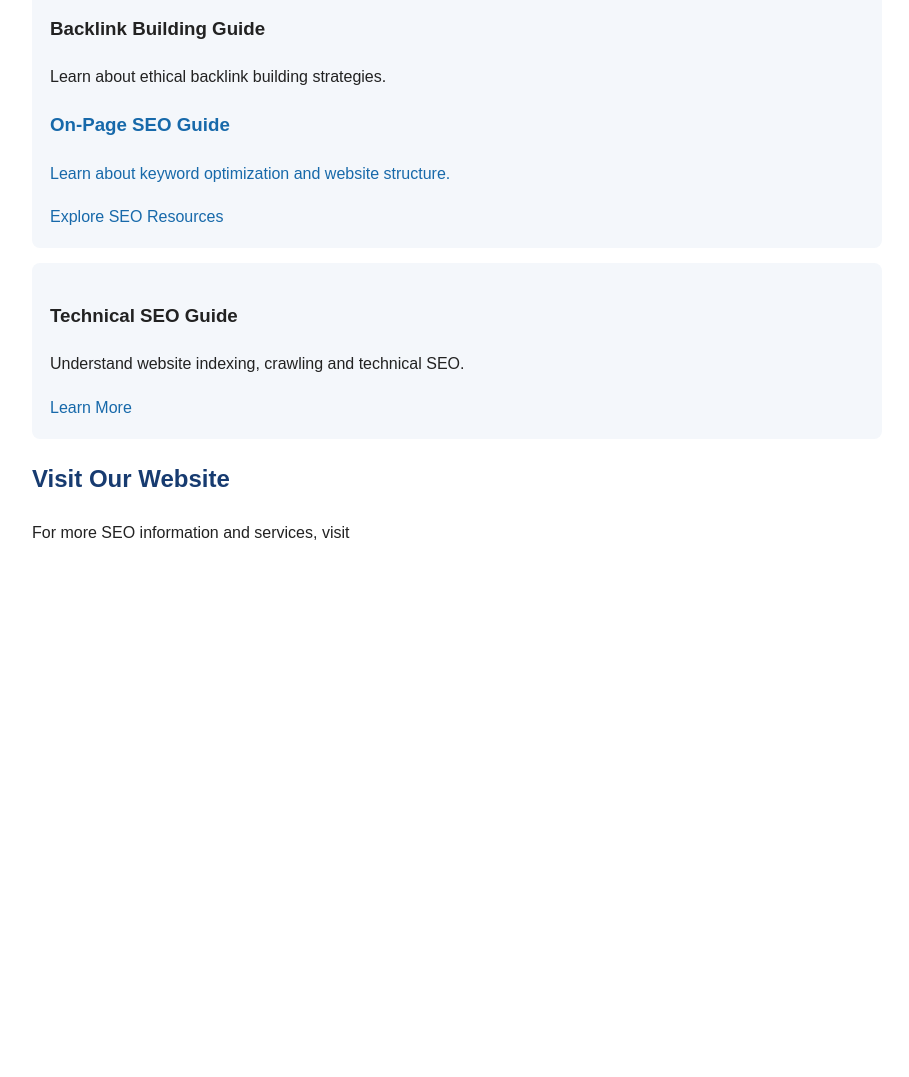
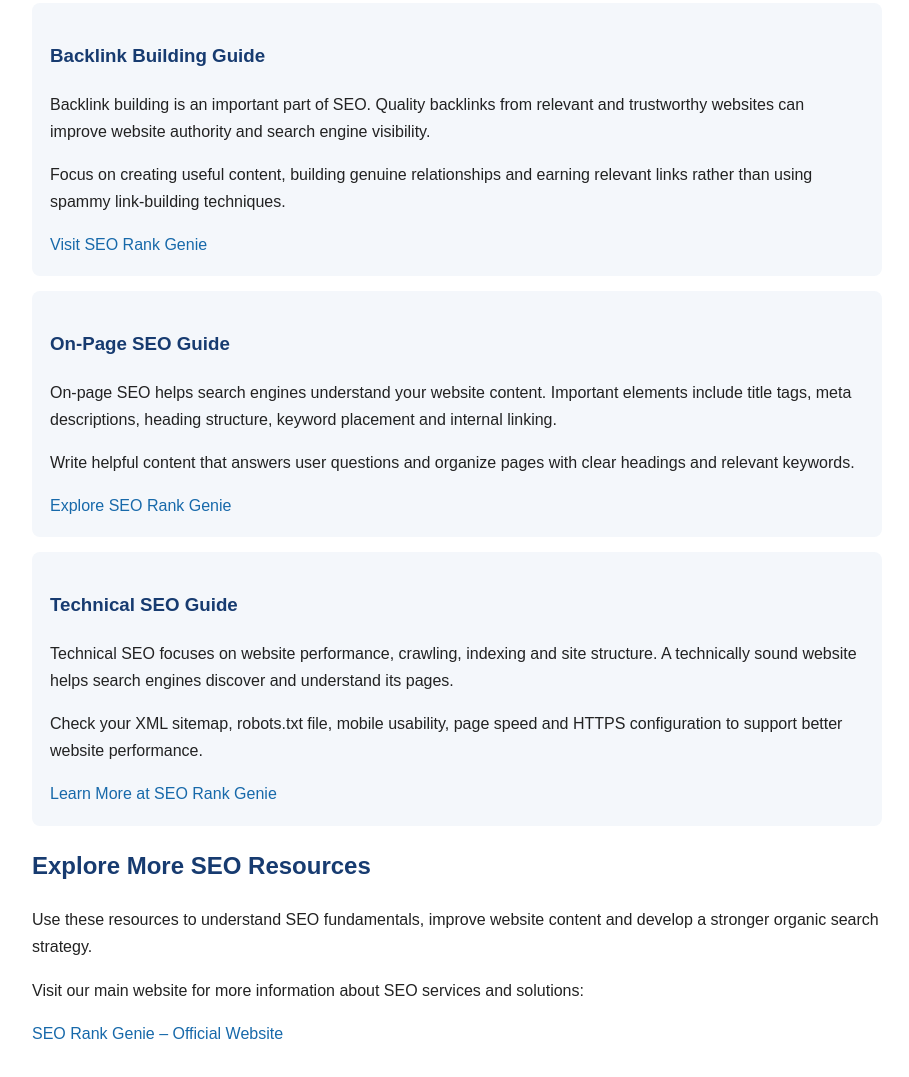
Before and after one commit to rankgenieseo-glitch/SEO-Rank-Genie-resources, a plain HTML site: page index.html in a window 1280 px wide. Shown: the part 289-1366 px from the top of the page, without its empty margins (183-1092 px from the left). Before the commit the page ends 912 px from the top, so only its background shows below. Drawn offline with Linux system fonts and the light colour scheme.

Commit message:
Update index.html

```diff
--- a/index.html
+++ b/index.html
@@ -5,10 +5,14 @@
   <meta charset="UTF-8">
   <meta name="viewport" content="width=device-width, initial-scale=1.0">
 
-  <title>SEO Rank Genie | SEO Resources</title>
+  <title>SEO Resources and Guides | SEO Rank Genie</title>
 
   <meta name="description"
-    content="Explore SEO Rank Genie resources, SEO guides, backlink guides and useful SEO tools.">
+    content="Explore SEO Rank Genie resources covering backlink building, on-page SEO, technical SEO, keyword optimization and website growth.">
+
+  <meta name="robots" content="index, follow">
+
+  <link rel="canonical" href="https://rankgenieseo-glitch.github.io/SEO-Rank-Genie-resources/">
 
   <style>
     body {
@@ -20,7 +24,9 @@
       color: #222;
     }
 
-    h1, h2 { color: #173b70; }
+    h1, h2, h3 {
+      color: #173b70;
+    }
 
     .resource {
       background: #f4f7fb;
@@ -34,7 +40,9 @@
       text-decoration: none;
     }
 
-    a:hover { text-decoration: underline; }
+    a:hover {
+      text-decoration: underline;
+    }
   </style>
 </head>
 
@@ -44,42 +52,96 @@
 
   <p>
     Welcome to SEO Rank Genie. Explore our collection
-    of useful SEO guides, resources and tools.
+    of SEO guides and practical resources to improve
+    website visibility, search engine rankings and
+    organic traffic.
   </p>
 
   <h2>SEO Guides</h2>
 
-  <div class="resource">
+  <div class="resource" id="backlink-building">
     <h3>Backlink Building Guide</h3>
-    <p>Learn about ethical backlink building strategies.</p>
-    <a href="https://seorankgenie.com/>
+
+    <p>
+      Backlink building is an important part of SEO.
+      Quality backlinks from relevant and trustworthy
+      websites can improve website authority and
+      search engine visibility.
+    </p>
+
+    <p>
+      Focus on creating useful content, building
+      genuine relationships and earning relevant
+      links rather than using spammy link-building
+      techniques.
+    </p>
+
+    <a href="https://seorankgenie.com/">
       Visit SEO Rank Genie
     </a>
   </div>
 
-  <div class="resource">
+  <div class="resource" id="on-page-seo">
     <h3>On-Page SEO Guide</h3>
-    <p>Learn about keyword optimization and website structure.</p>
-    <a href="https://seorankgenie.com//">
-      Explore SEO Resources
+
+    <p>
+      On-page SEO helps search engines understand
+      your website content. Important elements
+      include title tags, meta descriptions,
+      heading structure, keyword placement and
+      internal linking.
+    </p>
+
+    <p>
+      Write helpful content that answers user
+      questions and organize pages with clear
+      headings and relevant keywords.
+    </p>
+
+    <a href="https://seorankgenie.com/">
+      Explore SEO Rank Genie
     </a>
   </div>
 
-  <div class="resource">
+  <div class="resource" id="technical-seo">
     <h3>Technical SEO Guide</h3>
-    <p>Understand website indexing, crawling and technical SEO.</p>
-    <a href=https://seorankgenie.com/>
-      Learn More
+
+    <p>
+      Technical SEO focuses on website performance,
+      crawling, indexing and site structure.
+      A technically sound website helps search
+      engines discover and understand its pages.
+    </p>
+
+    <p>
+      Check your XML sitemap, robots.txt file,
+      mobile usability, page speed and HTTPS
+      configuration to support better website
+      performance.
+    </p>
+
+    <a href="https://seorankgenie.com/">
+      Learn More at SEO Rank Genie
     </a>
   </div>
 
-  <h2>Visit Our Website</h2>
+  <h2>Explore More SEO Resources</h2>
 
   <p>
-    For more SEO information and services, visit
-    <a href="https://seorankgenie.com/>
-      SEO Rank Genie
-    </a>.
+    Use these resources to understand SEO
+    fundamentals, improve website content and
+    develop a stronger organic search strategy.
+  </p>
+
+  <p>
+    Visit our main website for more information
+    about SEO services and solutions:
+  </p>
+
+  <p>
+    <a href="https://seorankgenie.com/">
+      SEO Rank Genie – Official Website
+    </a>
   </p>
 
 </body>
```
